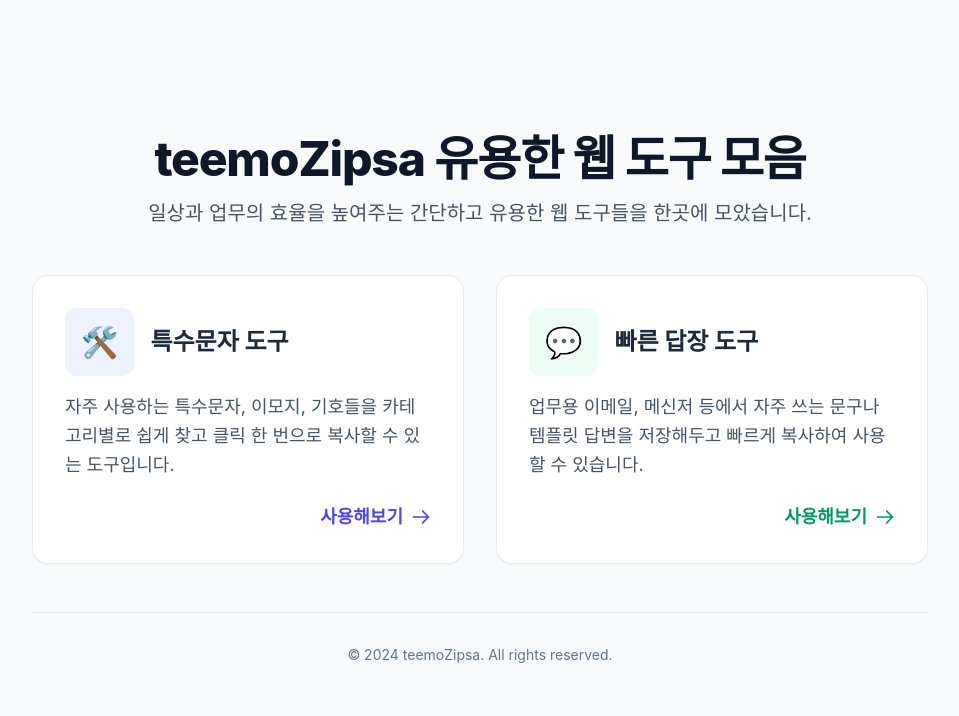
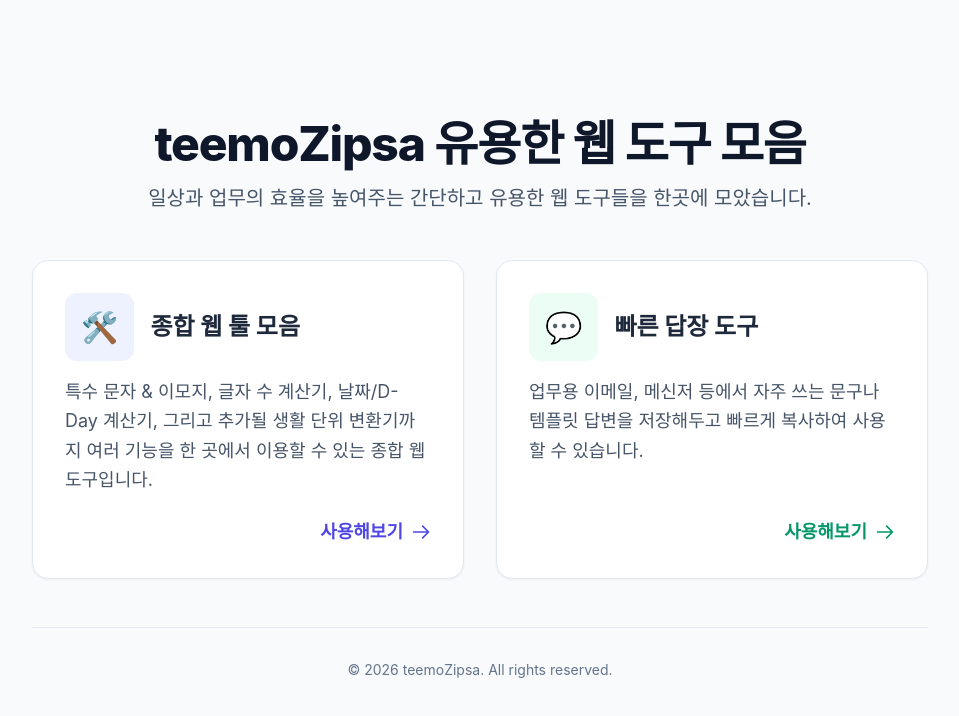
Before and after one commit to teemoZipsa/teemoZipsa.github.io, a plain HTML site: page index.html in a window 1280 px wide. Shown: the whole page, without its empty margins (160-1119 px from the left). Drawn offline with nearby package versions, Linux system fonts and the light colour scheme; a web font is replaced by a local one.

Commit message:
Update special-chars description and copyright year

```diff
--- a/index.html
+++ b/index.html
@@ -39,9 +39,9 @@
                     <div class="bg-indigo-50 p-4 rounded-xl text-3xl flex-shrink-0">
                         🛠️
                     </div>
-                    <h2 class="text-2xl font-bold text-slate-800">특수문자 도구</h2>
+                    <h2 class="text-2xl font-bold text-slate-800">종합 웹 툴 모음</h2>
                 </div>
-                <p class="text-slate-600 flex-grow text-lg mb-6 leading-relaxed">자주 사용하는 특수문자, 이모지, 기호들을 카테고리별로 쉽게 찾고 클릭 한 번으로 복사할 수 있는 도구입니다.</p>
+                <p class="text-slate-600 flex-grow text-lg mb-6 leading-relaxed">특수 문자 &amp; 이모지, 글자 수 계산기, 날짜/D-Day 계산기, 그리고 추가될 생활 단위 변환기까지 여러 기능을 한 곳에서 이용할 수 있는 종합 웹 도구입니다.</p>
                 <div class="mt-auto flex items-center justify-end text-indigo-600 font-semibold text-lg group">
                     사용해보기
                     <svg class="w-5 h-5 ml-2 group-hover:translate-x-1 transition-transform" fill="none" stroke="currentColor" viewBox="0 0 24 24"><path stroke-linecap="round" stroke-linejoin="round" stroke-width="2" d="M14 5l7 7m0 0l-7 7m7-7H3"></path></svg>
@@ -65,7 +65,7 @@
         </main>
 
         <footer class="text-center text-slate-500 text-sm pt-8 border-t border-slate-200">
-            &copy; 2024 teemoZipsa. All rights reserved.
+            &copy; 2026 teemoZipsa. All rights reserved.
         </footer>
     </div>
 
```
